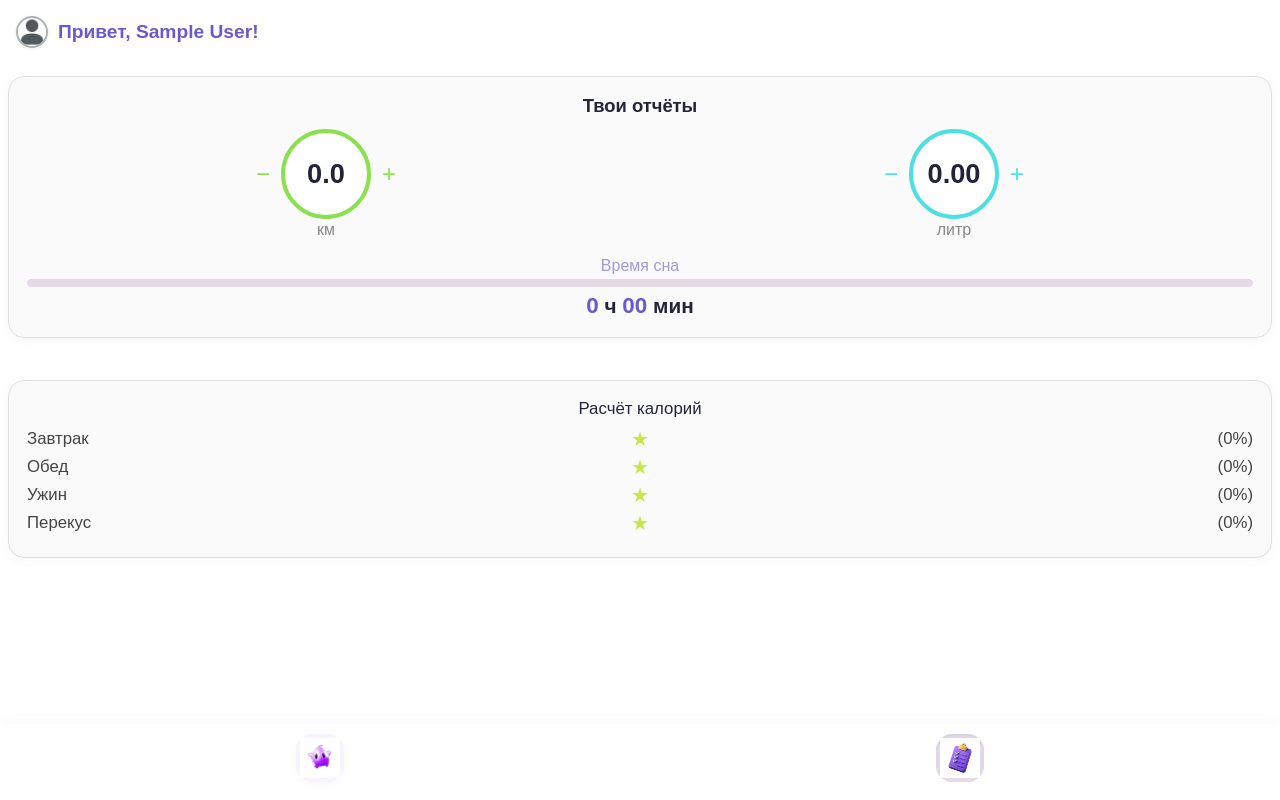
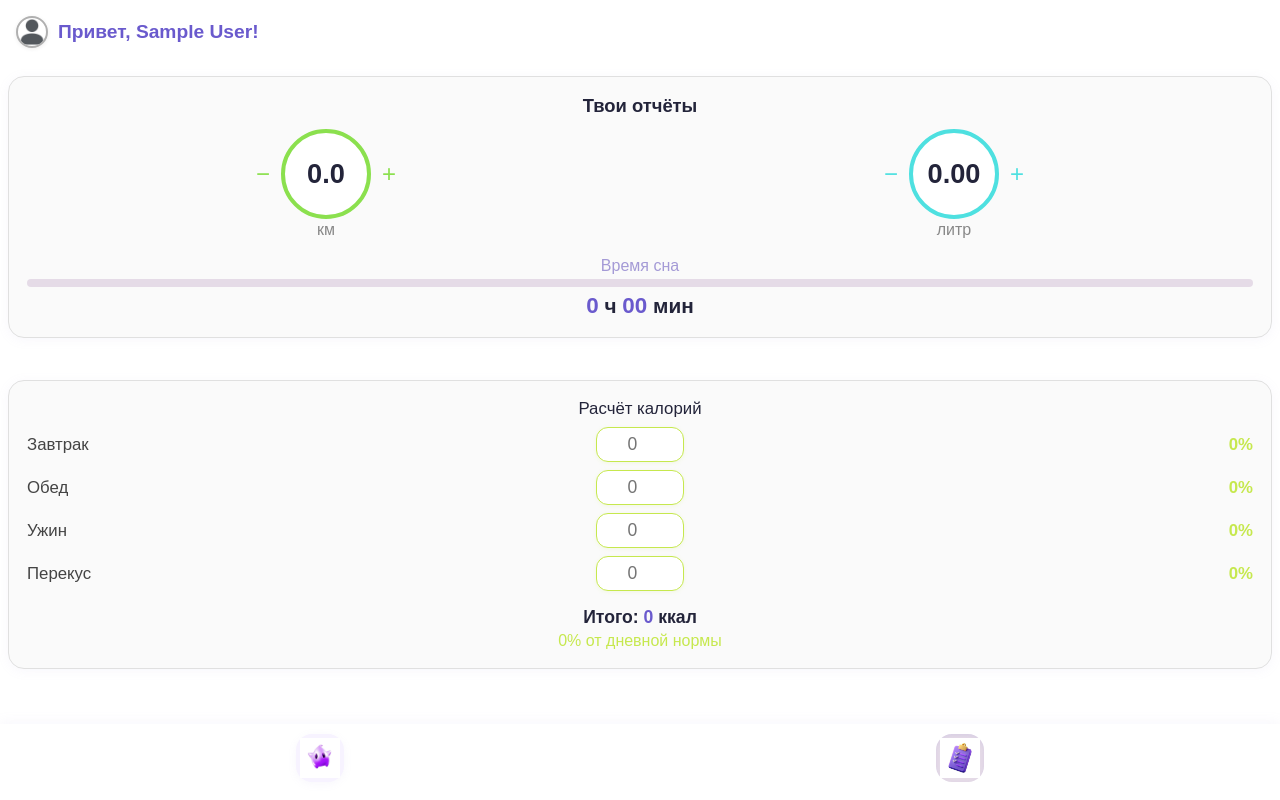
Before and after one commit to TOR2077/ZdorovoPopovich, a React (Create React App) app: page /page2 in a window 1280 px wide. Built offline with nearby package versions, Linux system fonts and the light colour scheme; sample sign-in values are in the browser's storage.

Commit message:
calories

```diff
--- a/src/components/CaloriesCalculator.jsx
+++ b/src/components/CaloriesCalculator.jsx
@@ -1,6 +1,27 @@
-import React from 'react';
+import React, { useState } from 'react';
+
+const DEFAULT_NORM = 2000;
+const MEALS = [
+  { key: 'breakfast', label: 'Завтрак' },
+  { key: 'lunch', label: 'Обед' },
+  { key: 'dinner', label: 'Ужин' },
+  { key: 'snack', label: 'Перекус' },
+];
 
 export default function CaloriesCalculator() {
+  const [calories, setCalories] = useState({
+    breakfast: '',
+    lunch: '',
+    dinner: '',
+    snack: '',
+  });
+  const total =
+    (parseInt(calories.breakfast) || 0) +
+    (parseInt(calories.lunch) || 0) +
+    (parseInt(calories.dinner) || 0) +
+    (parseInt(calories.snack) || 0);
+  const percent = Math.min(100, Math.round((total / DEFAULT_NORM) * 100));
+
   return (
     <div style={{
       border: '1.5px solid #e0e0e0',
@@ -13,25 +34,38 @@ export default function CaloriesCalculator() {
       <div style={{width: '100%'}}>
         <div style={{margin: '0 0 0 0', padding: '0 6px'}}>
           <div style={{fontSize: '1.05rem', color: '#23243a', marginBottom: 8, textAlign: 'center'}}>Расчёт калорий</div>
-          <div style={{display: 'flex', justifyContent: 'space-between', alignItems: 'center', fontSize: '1.05rem', color: '#444', marginBottom: 4}}>
-            <span style={{width: '33%', textAlign: 'left'}}>Завтрак</span>
-            <span style={{color: '#c6e84e', fontSize: '1.2em', width: '33%', textAlign: 'center'}}>★</span>
-            <span style={{width: '33%', textAlign: 'right'}}>(0%)</span>
+          {MEALS.map(meal => (
+            <div key={meal.key} style={{display: 'flex', justifyContent: 'space-between', alignItems: 'center', fontSize: '1.05rem', color: '#444', marginBottom: 8}}>
+              <span style={{width: '33%', textAlign: 'left'}}>{meal.label}</span>
+              <input
+                type="number"
+                min="0"
+                value={calories[meal.key]}
+                onChange={e => setCalories({...calories, [meal.key]: e.target.value.replace(/^0+(?!$)/, '')})}
+                placeholder="0"
+                style={{
+                  width: 70,
+                  border: '1px solid #c6e84e',
+                  borderRadius: 12,
+                  padding: '6px 8px',
+                  fontSize: '1.1rem',
+                  textAlign: 'center',
+                  color: '#23243a',
+                  background: '#fff',
+                  outline: 'none',
+                  boxShadow: '0 1px 4px #c6e84e22',
+                }}
+              />
+              <span style={{width: '33%', textAlign: 'right', color: '#c6e84e', fontWeight: 600}}>
+                {calories[meal.key] ? Math.round((parseInt(calories[meal.key]) / DEFAULT_NORM) * 100) : 0}%
+              </span>
+            </div>
+          ))}
+          <div style={{marginTop: 16, textAlign: 'center', fontWeight: 600, fontSize: '1.1rem', color: '#23243a'}}>
+            Итого: <span style={{color: '#6a5acd'}}>{total}</span> ккал
           </div>
-          <div style={{display: 'flex', justifyContent: 'space-between', alignItems: 'center', fontSize: '1.05rem', color: '#444', marginBottom: 4}}>
-            <span style={{width: '33%', textAlign: 'left'}}>Обед</span>
-            <span style={{color: '#c6e84e', fontSize: '1.2em', width: '33%', textAlign: 'center'}}>★</span>
-            <span style={{width: '33%', textAlign: 'right'}}>(0%)</span>
-          </div>
-          <div style={{display: 'flex', justifyContent: 'space-between', alignItems: 'center', fontSize: '1.05rem', color: '#444', marginBottom: 4}}>
-            <span style={{width: '33%', textAlign: 'left'}}>Ужин</span>
-            <span style={{color: '#c6e84e', fontSize: '1.2em', width: '33%', textAlign: 'center'}}>★</span>
-            <span style={{width: '33%', textAlign: 'right'}}>(0%)</span>
-          </div>
-          <div style={{display: 'flex', justifyContent: 'space-between', alignItems: 'center', fontSize: '1.05rem', color: '#444', marginBottom: 4}}>
-            <span style={{width: '33%', textAlign: 'left'}}>Перекус</span>
-            <span style={{color: '#c6e84e', fontSize: '1.2em', width: '33%', textAlign: 'center'}}>★</span>
-            <span style={{width: '33%', textAlign: 'right'}}>(0%)</span>
+          <div style={{marginTop: 4, textAlign: 'center', fontSize: '1rem', color: percent > 100 ? '#f44336' : '#c6e84e'}}>
+            {percent}% от дневной нормы
           </div>
         </div>
       </div>
```
